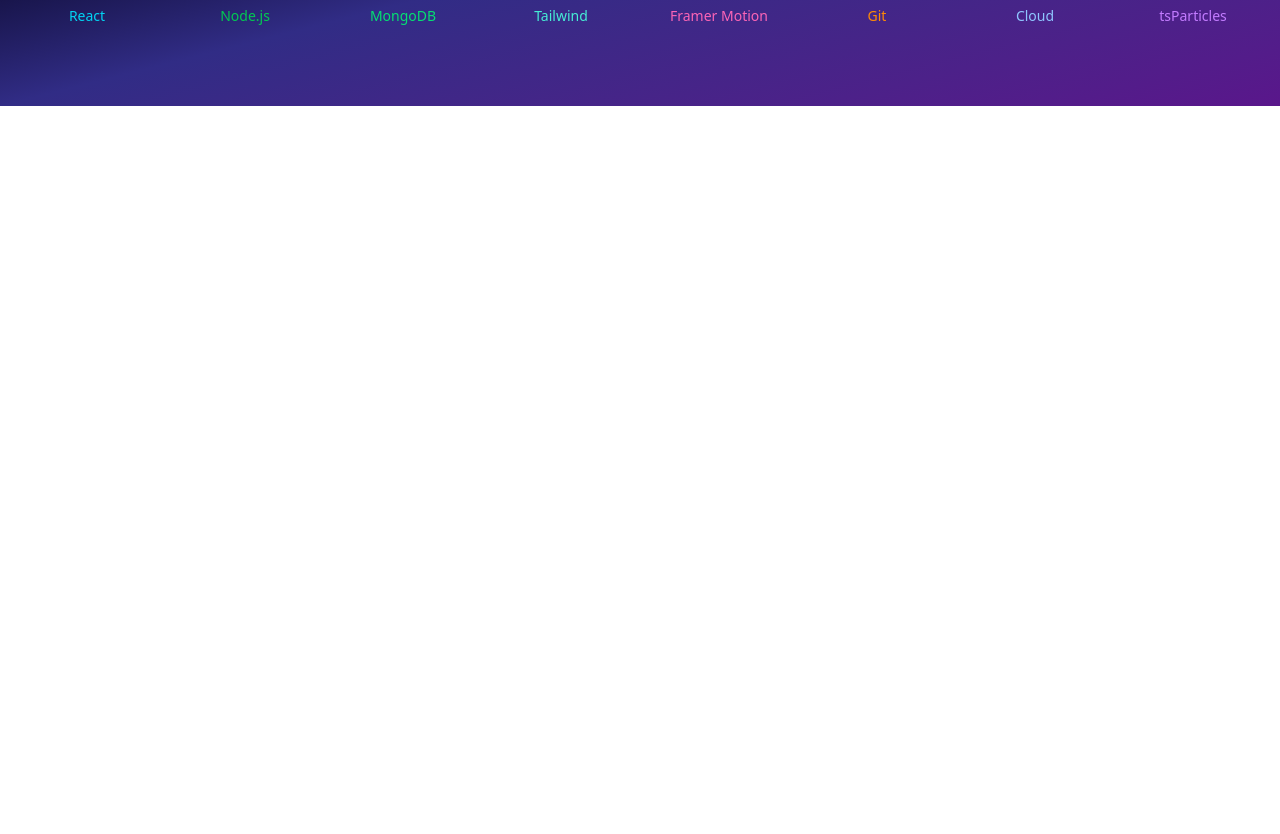
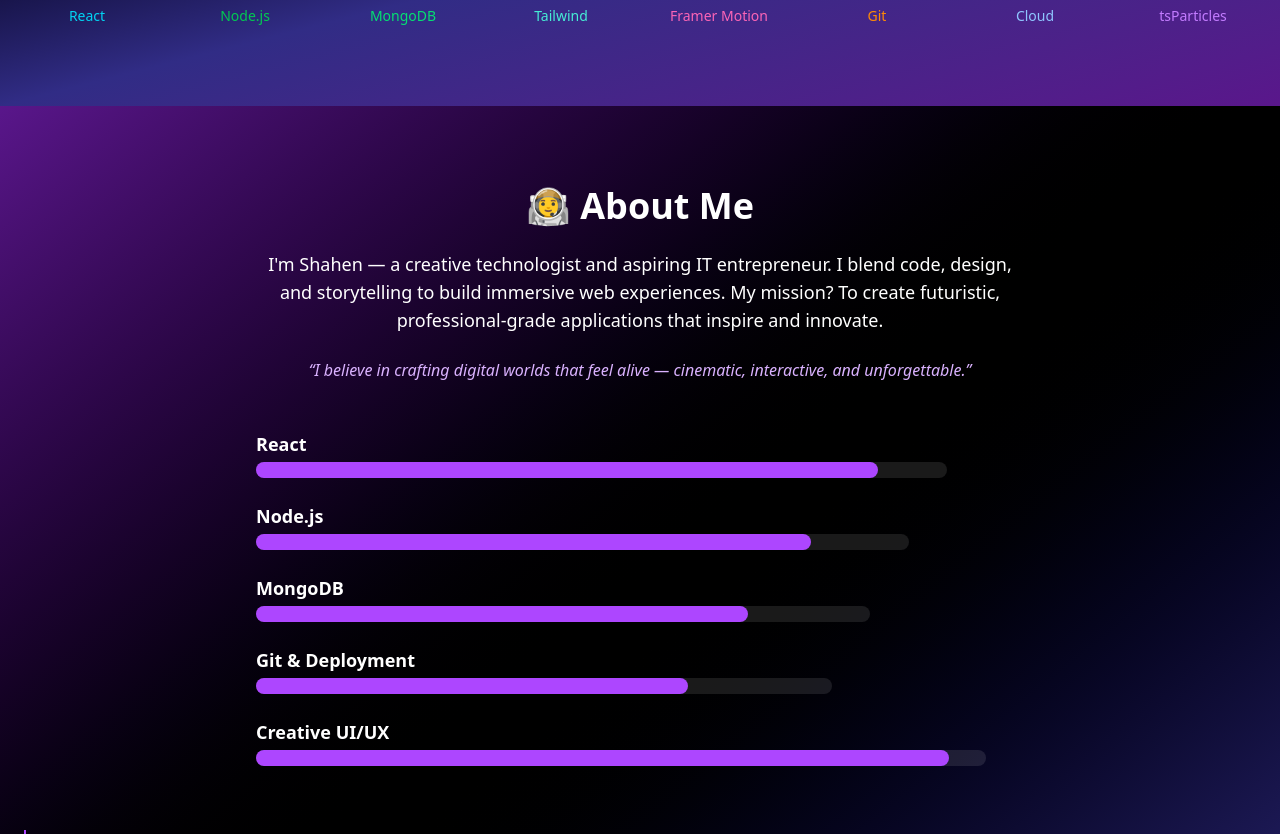
Before and after one commit to Irodh-Fernando/MERN-Portfolio-frontend, a React (Vite) app: page / in a window 1280 px wide. Shown: the part 1954-2788 px from the top of the page. Before the commit the page ends 2060 px from the top, so only its background shows below. Built offline with nearby package versions, Linux system fonts and the light colour scheme.

Commit message:
Add About component with personal introduction and skills showcase 🌟

```diff
--- a/src/App.jsx
+++ b/src/App.jsx
@@ -1,5 +1,6 @@
 // App.jsx
 import "./App.css";
+import About from "./components/About.jsx";
 import HeroSection from "./components/Hero.jsx";
 import Projects from "./components/Projects.jsx";
 import TechStack from "./components/TechStack.jsx";
@@ -10,6 +11,7 @@
       <HeroSection />
       <Projects/>
       <TechStack/>
+      <About/>
     </>
   )
 }
--- /dev/null
+++ b/src/components/About.jsx
@@ -0,0 +1,73 @@
+// src/components/About.jsx
+import { motion } from "framer-motion";
+
+export default function About() {
+  return (
+    <section id="about" className="py-20 px-6 bg-gradient-to-br from-purple-900 via-black to-indigo-900 text-white">
+      <motion.div
+        initial={{ opacity: 0, y: 40 }}
+        whileInView={{ opacity: 1, y: 0 }}
+        viewport={{ once: true }}
+        transition={{ duration: 0.6 }}
+        className="max-w-3xl mx-auto text-center"
+      >
+        <h2 className="text-4xl font-bold mb-6">👨‍🚀 About Me</h2>
+        <p className="text-lg mb-6">
+          I'm Shahen — a creative technologist and aspiring IT entrepreneur. I blend code, design, and storytelling to build immersive web experiences. My mission? To create futuristic, professional-grade applications that inspire and innovate.
+        </p>
+        <p className="text-md text-purple-300 italic">
+          “I believe in crafting digital worlds that feel alive — cinematic, interactive, and unforgettable.”
+        </p>
+
+        <div className="mt-12 space-y-6">
+        {[
+            { label: "React", level: "90%" },
+            { label: "Node.js", level: "85%" },
+            { label: "MongoDB", level: "80%" },
+            { label: "Git & Deployment", level: "75%" },
+            { label: "Creative UI/UX", level: "95%" },
+        ].map((skill, i) => (
+            <motion.div
+            key={i}
+            initial={{ width: 0 }}
+            whileInView={{ width: skill.level }}
+            transition={{ duration: 1 }}
+            viewport={{ once: true }}
+            >
+            <h4 className="text-left text-lg font-semibold mb-1">{skill.label}</h4>
+            <div className="w-full bg-white/10 rounded-full h-4">
+                <div
+                className="bg-purple-500 h-4 rounded-full"
+                style={{ width: skill.level }}
+                />
+            </div>
+            </motion.div>
+        ))}
+     </div>
+
+      </motion.div>
+
+          <ul className="mt-16 space-y-8 border-l-2 border-purple-500 pl-6">
+        <li>
+            <h4 className="text-xl font-bold">2023 — MERN Awakening</h4>
+            <p className="text-sm text-purple-300">
+            Built my first full-stack app and deployed it to the cloud.
+            </p>
+        </li>
+        <li>
+            <h4 className="text-xl font-bold">2024 — Cinematic Portfolio</h4>
+            <p className="text-sm text-purple-300">
+            Designed a futuristic portfolio with particles, voice intro, and animated UI.
+            </p>
+        </li>
+        <li>
+            <h4 className="text-xl font-bold">2025 — Visionary Leap</h4>
+            <p className="text-sm text-purple-300">
+            Building my IT firm to create scalable, creative applications for global impact.
+            </p>
+        </li>
+     </ul>
+
+    </section>
+  );
+}
```
